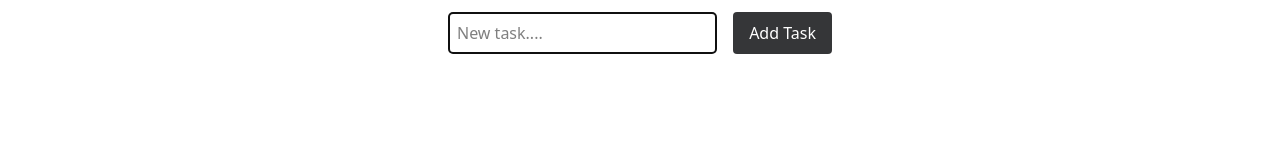
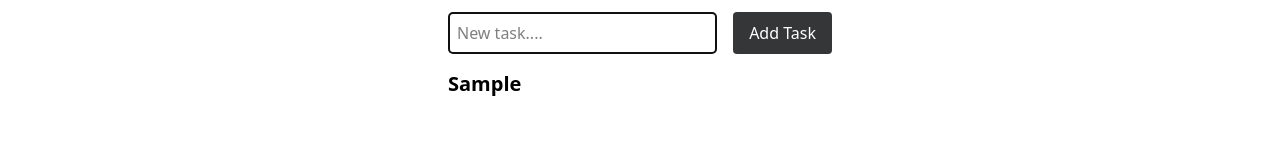
Before and after one commit to angelique-carpo/sev-react-todo-app, a React (Vite) app: page / in a window 1280 px wide. Both pictures are taken after typing "Sample" into the empty fields and a click on the button "Add Task". Shown: the part 180-340 px from the top of the page. Built offline with nearby package versions, Linux system fonts and the light colour scheme.

Commit message:
feat(todos): add TodoList with basic functionality

```diff
--- a/src/components/todo/Todo.tsx
+++ b/src/components/todo/Todo.tsx
@@ -1,6 +1,7 @@
 import TodoForm from "./TodoForm.tsx";
 import {useEffect, useRef, useState} from "react";
 import type {TodoProps} from "../../types.ts";
+import TodoList from "./TodoList.tsx";
 
 
 const Todo  =() =>{
@@ -26,6 +27,7 @@
         <div className="max-w-sm mx-auto">
             <h1 className="text-center text-2xl py-8">To Do List</h1>
             <TodoForm addTodo={addTodo} inputRef={inputRef} />
+            <TodoList todos={todos} />
         </div>
         </>
     )
--- /dev/null
+++ b/src/components/todo/TodoList.tsx
@@ -0,0 +1,23 @@
+import type {TodoListProps} from "../../types.ts";
+
+
+
+const TodoList = ({todos}:TodoListProps) => {
+    return (
+        <>
+            <ul className="space-y-2">
+                {todos.map(todo => (
+                    <li
+                    key={todo.id}
+                    className={`flex gap-4 mb-4`}>
+
+                    <span className="font-semibold text-xl">{todo.text}</span>
+
+                    </li>
+                ))}
+            </ul>
+        </>
+    )
+
+}
+export default TodoList;
--- a/src/types.ts
+++ b/src/types.ts
@@ -15,3 +15,7 @@
     addTodo: (text: string) => void;
     inputRef: React.RefObject<HTMLInputElement | null>;
 }
+
+export type TodoListProps = {
+    todos:TodoProps[];
+}
```
